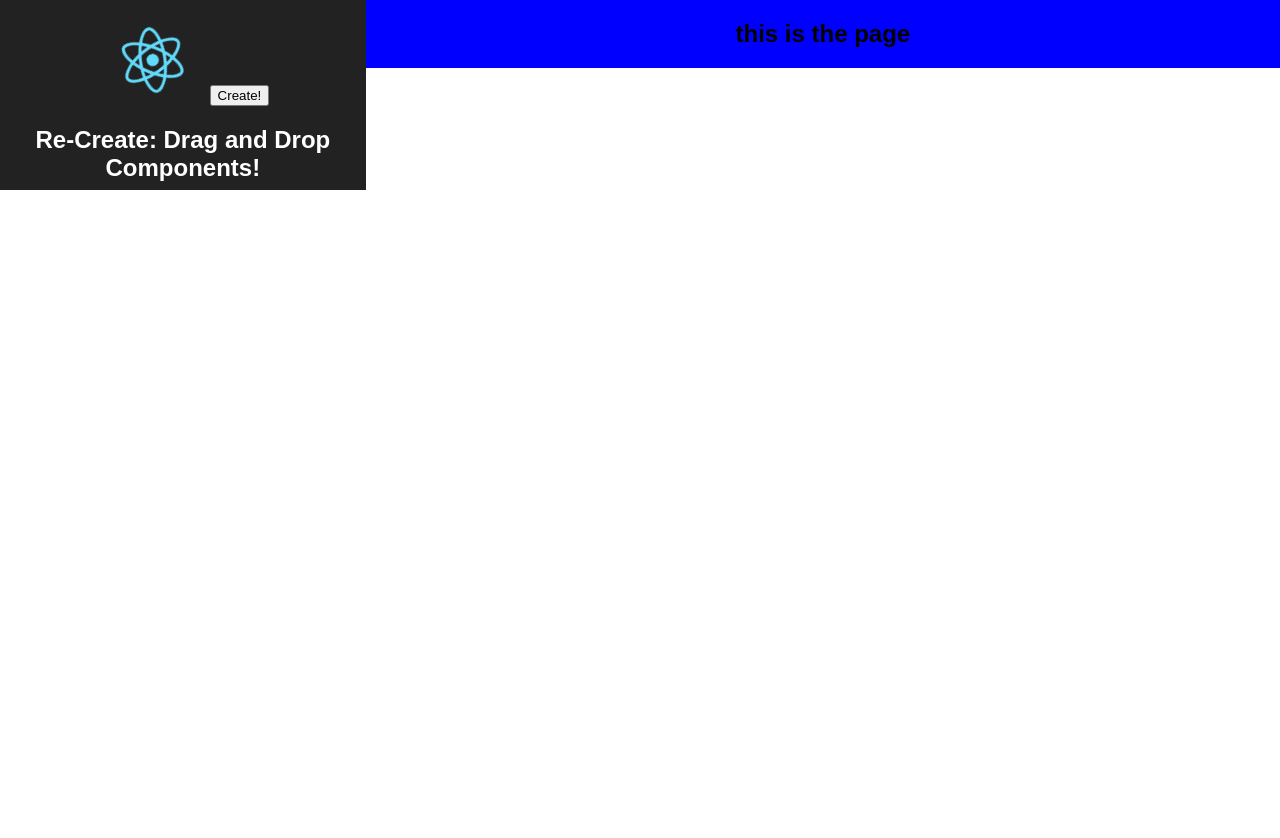
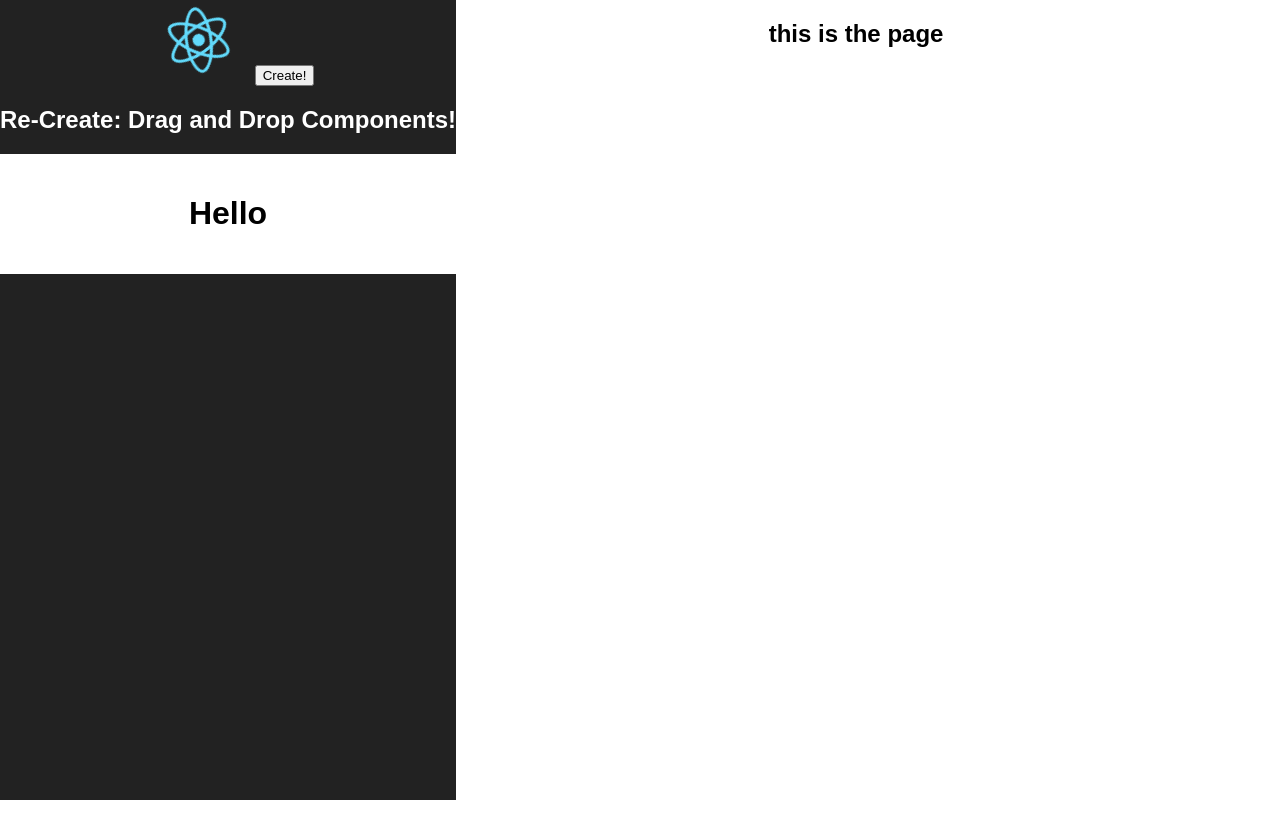
Before and after one commit to vogtn/reCreate, a React (Create React App) app: page / in a window 1280 px wide. Both pictures are taken after a click on the button "Create!". Shown: the top 838 px of the page. Before the commit the page ends 800 px from the top, so only its background shows below. Built offline with nearby package versions, Linux system fonts and the light colour scheme.

Commit message:
sidebar functionality

```diff
--- a/src/App.css
+++ b/src/App.css
@@ -10,7 +10,11 @@
 .App-header {
   background-color: #222;
   height: 150px;
-  padding: 20px;
+  color: white;
+}
+.App-SideBar {
+  background-color: #222;
+  height: 100vh;
   color: white;
 }
 
--- a/src/App.js
+++ b/src/App.js
@@ -15,7 +15,7 @@ class App extends Component {
     return (
       <div className="App">
         <div className={this.state.showSideBar ? "Flex": null}>
-          <div className="App-header">
+          <div className={this.state.showSideBar ? "App-SideBar" : "App-header"}>
             <img src={logo} className="App-logo" alt="logo" />
             <button onClick={() => this.show()}>Create!</button>
             <h2>Re-Create: Drag and Drop Components!</h2>
--- a/src/Grid.css
+++ b/src/Grid.css
@@ -1,5 +1,4 @@
 .board{
-    width: 100%;
-    height: 100%;
-    background-color: blue;
+    width: 100vh;
+    height: 100vw;
 }
--- a/src/SideBar.css
+++ b/src/SideBar.css
@@ -0,0 +1,5 @@
+.sidebar{
+    background-color: white;
+    color: black;
+    padding: 20px;
+}
--- a/src/SideBar.js
+++ b/src/SideBar.js
@@ -5,7 +5,7 @@ import './SideBar.css';
 class SideBar extends Component {
     render(){
         return(
-            <div>
+            <div className="sidebar">
                 <h1>Hello</h1>
             </div>
         )
```
